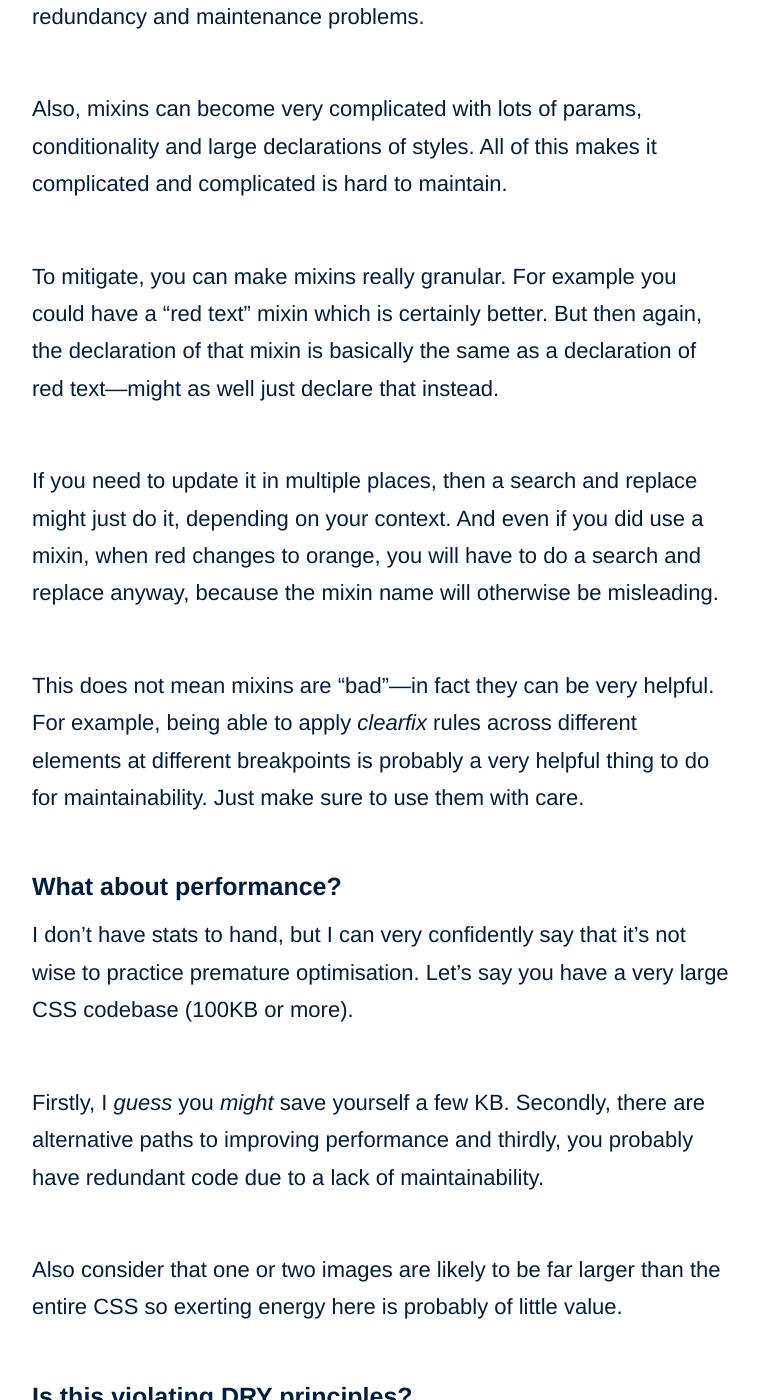
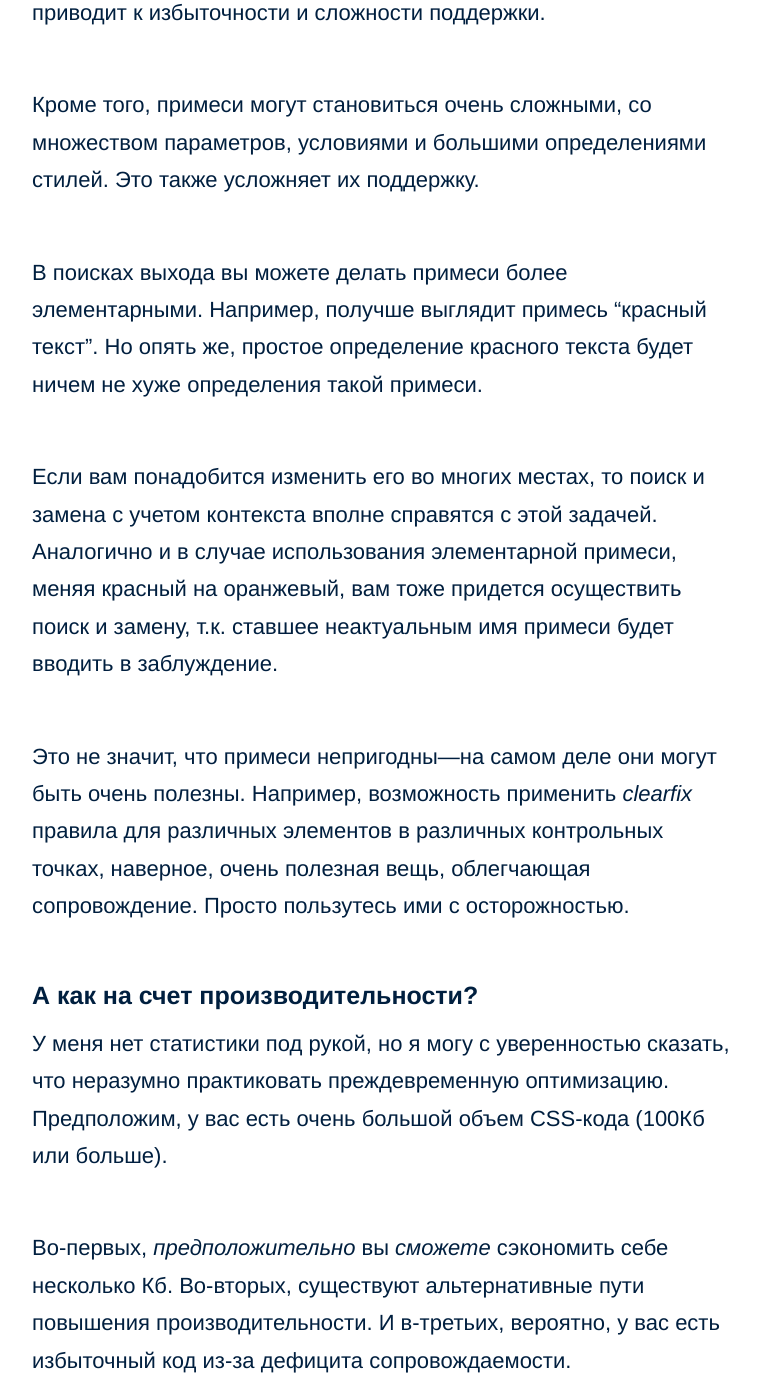
Before and after one commit to termosa/maintainablecss.ru, a Jekyll site: the page built from _chapters/03-reuse.md, in a window 1280 px wide and 1400 px high, scrolled down 6624 px. Shown: the whole window, without its empty margins (258-1017 px from the left). Built offline with Jekyll 4.4.1, drawn with Linux system fonts in a browser that asks for light colours; some of the changed text lies outside the part shown.

Commit message:
Chapter 3

```diff
--- a/_chapters/03-reuse.md
+++ b/_chapters/03-reuse.md
@@ -3,45 +3,45 @@ layout: chapter
 title: Повторное использование
 section: Background
 permalink: /chapters/reuse/
-description: Почему отказ от повторного использования и приемлемость повторений делает работу с CSS проще.
+description: Почему отказ от повторного использования и принятие повторений делает работу с CSS проще.
 ---
 
 **Summary:** Не пытайтесь повторно использовать стили. Воспользуйтесь duplication-first подходом.
 
-> &ldquo;Принцип DRY часто неверно понимается как отказ от повторения одного и того же дважды [...]. Это непрактично и обычно конрпродуктивно. Это может привести к вынужденным абстракциям, к замудренному и насыщенному конструкциями коду.&ldquo;
+> &ldquo;Принцип DRY часто неверно понимается как отказ от повторения одного и того же дважды [...]. Это непрактично и обычно контрпродуктивно. Это может привести к вынужденным абстракциям, к заумному и чрезмерно запроектированному коду.&ldquo;
 <br>&mdash; <cite>Harry Roberts, CSS Wizardy</cite>
 
-Поймите правильно,&mdash;MaintainableCSS включает различные подходы для повторного использования, о которых речь пойдет позже. Проблемой же является повторное использование элементов, заключенных *внутри* фигурных скобок. И вот почему:
+Поймите правильно, MaintainableCSS включает различные подходы для повторного использования, о которых речь пойдет позже. Проблемой же является повторное использование элементов, заключенных *внутри* фигурных скобок. И вот почему:
 
-## Поскольку изменение стилей основывается на контрольных точках.
+## Поскольку изменение стилей опирается на контрольные точки.
 
-Создание адаптивных сайтов подразумевает задание стилей элемементов в зависимости от размера экрана. Предположим, нам нужно создать такую таблицу из двух колонок, чтобы:
+Мы создаем адаптивные сайты, меняя стили элемементов в зависимости от размера экрана. Предположим, нам нужна такая таблица из двух колонок, чтобы:
 
 -  свойство padding составляло 50px и 20px на больших и малых экранах соответственно.
 - размер шрифта составлял 3em и 2em на больших и малых экранах соответственно.
-- на малых экранах колонки располагались одна под другой. Заметим, что понятие колонка здесь становится довольно условным.
+- на малых экранах колонки располагались одна под другой. Заметим, что понятие колонка в этом случае становится довольно условным.
 
-Отталкиваясь от этого, как бы вы воспользовались следующими элементарными именами классов: `.grid`, `.col`, `.pd50`, `.pd20`, `.fs2` and `fs3`, - чтобы удовлетворить требованиям задания?
+Исходя из этого, как бы вы воспользовались следующими элементарными именами классов: `.grid`, `.col`, `.pd50`, `.pd20`, `.fs2` and `fs3`, - чтобы удовлетворить требованиям задания?
 
 	<div class="grid">
 	  <div class="col pd50 pd20 fs3 fs2">Column 1</div>
 	  <div class="col pd50 pd20 fs3 fs2">Column 2</div>
 	</div>
 
-Как видите, это просто не будет работать. Вам теперь понадобятся такие странные имена классов, как `fs3large`. И это только вершина айсберга, когда дело доходит до проблем реализации.
+Как видите, это просто не будет работать. Теперь вам понадобятся такие странные имена классов, как `fs3large`. И это только вершина айсберга, когда дело доходит до реализации.
 
-В качестве альтернативы, рассмотрим следующую семантическую разметку, которая не пытается использовать стили повторно:
+В качестве альтернативы рассмотрим следующую семантическую разметку, где мы не пытаемся использовать стили повторно:
 
 	<div class="someModule">
 	  <div class="someModule-someComponent"></div>
 	  <div class="someModule-someOtherComponent"></div>
 	</div>
 
-Благодаря чему, реализация стилей, описанных ранее, является теперь простой задачей, требующей всего шесть CSS-деклараций, три из которых содержатся в медиа-запросах.
+Благодаря чему, реализация стилей, описанных ранее, становится простой задачей, требующей всего шесть CSS-деклараций, три из которых будут находиться в медиа-запросах.
 
 ## Поскольку изменение стилей зависит от состояния.
 
-Как бы вы сделали, чтобы класс `<a class="padding-left-20 red" href="#"></a>` имел padding 18px, тонкую границу и текст более темного оттенка на сером фоне, когда его состояние меняется на hovered, focused или active? `:hover`,`:focus`, `:active` и прочее?
+Как бы вы сделали, чтобы элемент `<a class="padding-left-20 red" href="#"></a>` при смене состояния на hovered, focused или active имел уже padding 18px, тонкую границу и текст более темного оттенка на сером фоне? `:hover`,`:focus`, `:active` и прочее?
 
 Если коротко, то никак. Не создавайте себе проблемы.
 
@@ -51,27 +51,27 @@ description: Почему отказ от повторного использо
 
 ## Поскольку не стоит возиться с детализированными стилями.
 
-Если вы собираетесь использовать `<div class="red">`, можно также сделать `<div style="color: red">`, что уж точно будет более понятным вариантом. Но мы не хотим это делать, чтобы не смешивать понятия.
+Если вы собираетесь использовать `<div class="red">`, то можно также сделать `<div style="color: red">`, и такой вариант будет даже более понятным. Но мы не хотим смешивать понятия.
 
-## Поскольку имена класса, связанные с отображением, порой довольно неопределенны.
+## Поскольку имена класса, продиктованные отображением, порой довольно неопределенны.
 
-Например, имя `red`. Означает ли оно цвет фона или тескта или градиента? Какой оттенок красного оно обозначает?
+Например, имя `red`. Это цвет фона или текста или градиента? Какой оттенок красного оно обозначает?
 
 ## Поскольку изменения "служебного" класса влияют на все случаи его применения.
 
-Звучит заманчиво, но на деле это не так. Вы столкнетесь с тем, что сделанные изменения проявятся не по месту предназначения. Возвращемся к исходному состоянию. Как вариант, вы начнете бояться прикасаться к этому классу общего пользования и создадите `.red2`. Так вы приходите к избыточному коду, поддерживать который, конечно, неприятно.
+Звучит заманчиво, но на деле это не так. Вы столкнетесь с тем, что сделанные изменения повлияют и на совсем другие участки кода. Задумайтесь о регрессионных ошибках. Как вариант, вы начнете бояться прикасаться к этому классу общего пользования и создадите `.red2`. Так возникает избыточный код, поддерживать который, конечно, неприятно.
 
 ## Поскольку несемантические имена классов усложняют поиск.
 
-Если элемент имеет классы, базирующиеся на том, как он выглядит, такие как `.red`, `.col-lg-4` и `.large`, тогда такие классы будут встречаться по всему коду. Результаты поиска для "red" будут многочисленны и разбросаны по шаблонам HTML, что усложняет поиск интересующего элемента.
+Если для элемента определены классы, продиктованные внешним видом, такие как `.red`, `.col-lg-4` и `.large`, тогда такие классы будут встречаться по всему коду. Результаты поиска для "red" будут многочисленны и разбросаны по разным шаблонам HTML, что усложняет поиск интересующего элемента.
 
-В случае семантических имен класса поиск должен выдать единственный результат. А если результатов больше одного, тогда это сигнализирует о проблеме, требующей внимания.
+В случае семантических имен классов поиск должен выдать единственный результат. А если результатов несколько, то это свидетельствует о проблеме, требующей внимания.
 
-Примечание: если у вас есть повторяющийся *component* внутри модуля, тогда поиск может дать несколько результатов в пределах одного файла. То есть, модуль, как правило, живет в одном шаблоне.
+Примечание: если у вас есть повторяющийся *component* внутри модуля, тогда поиск может дать несколько результатов в пределах одного файла. Модуль, как правило, ограничен одим шаблоном.
 
 ## Поскольку повторное использование вызывает увеличение объема кода.
 
-Попытавшись повторно использовать каждое отдельное *правило*, вы прийдете к таким классами, как `red`, `clearfix`, `pull-left`, `grid`, что приведет к раздуванию HTML-кода:
+Попытки повторно использовать каждое отдельное *правило* порождают такие классы, как `red`, `clearfix`, `pull-left`, `grid`, что приводит к раздуванию HTML-кода:
 
 	<div class="clearfix pull-left red etc">
 
@@ -95,34 +95,35 @@ description: Почему отказ от повторного использо
 		color: red;
 	}
 
-Однако помните, что при изменении любого селектора, даже незначительном, его прийдется вынести из общего списка и определить отдельно. Нужно быть осторожным в подобной ситуации. Сделайте это для удобства, а не производительности. Можете не соглашаться.
+Однако помните, что при изменении любого селектора, даже незначительном, его прийдется вынести из общего списка и определить отдельно. Нужно быть осторожным в подобной ситуации. Сделайте это из соображений удобства, а не производительности. Хотя это дело вкуса.
 
 ## А как быть с примесями?
 
-CSS preprocessors allow you to create mixins which can be really helpful because they provide the best of both worlds but they should be designed with caution.
+CSS-препроцессоры позволяют создавать примеси, которые могут быть весьма полезны, т.к. дают возможность использовать лучшее из двух миров. Но создавать их нужно осмотрительно.
 
-You have to be very careful to update a mixin because it propagates in all instances just like utility classes. It can be problematic to edit and instead you create new mixins that are slightly different causing redundancy and maintenance problems.
+Вносить изменения в примеси нужно с большой осторожностью, т.к. они распространяются по всем экземплярам так же, как и вспомогательные классы. Трудности в редактировании примесей могут подтолкнуть вас к созданию новых, слегка измененных, что приводит к избыточности и сложности поддержки.
 
-Also, mixins can become very complicated with lots of params, conditionality and large declarations of styles. All of this makes it complicated and complicated is hard to maintain.
+Кроме того, примеси могут становиться очень сложными, со множеством параметров, условиями и большими определениями стилей. Это также усложняет их поддержку.
 
-To mitigate, you can make mixins really granular. For example you could have a "red text" mixin which is certainly better. But then again, the declaration of that mixin is basically the same as a declaration of red text&mdash;might as well just declare that instead.
+В поисках выхода вы можете делать примеси более элементарными.
+Например, получше выглядит примесь "красный текст". Но опять же, простое определение красного текста будет ничем не хуже определения такой примеси.
 
-If you need to update it in multiple places, then a search and replace might just do it, depending on your context. And even if you did use a mixin, when red changes to orange, you will have to do a search and replace anyway, because the mixin name will otherwise be misleading.
+Если вам понадобится изменить его во многих местах, то поиск и замена с учетом контекста вполне справятся с этой задачей. Аналогично и в случае использования элементарной примеси, меняя красный на оранжевый, вам тоже придется осуществить поиск и замену, т.к. ставшее неактуальным имя примеси будет вводить в заблуждение.
 
-This does not mean mixins are "bad"&mdash;in fact they can be very helpful. For example, being able to apply *clearfix* rules across different elements at different breakpoints is probably a very helpful thing to do for maintainability. Just make sure to use them with care.
+Это не значит, что примеси непригодны&mdash;на самом деле они могут быть очень полезны. Например, возможность применить *clearfix* правила для различных элементов в различных контрольных точках, наверное, очень полезная вещь, облегчающая сопровождение. Просто пользутесь ими с осторожностью.
 
-## What about performance?
+## А как на счет производительности?
 
-I don't have stats to hand, but I can very confidently say that it's not wise to practice premature optimisation. Let's say you have a very large CSS codebase (100KB or more).
+У меня нет статистики под рукой, но я могу с уверенноcтью сказать, что неразумно практиковать преждевременную оптимизацию. Предположим, у вас есть очень большой объем CSS-кода (100Кб или больше).
 
-Firstly, I *guess* you *might* save yourself a few KB. Secondly, there are alternative paths to improving performance and thirdly, you probably have redundant code due to a lack of maintainability.
+Во-первых, *предположительно* вы *сможете* сэкономить себе несколько Кб. Во-вторых, существуют альтернативные пути  повышения производительности. И в-третьих, вероятно, у вас есть избыточный код из-за дефицита сопровождаемости.
 
-Also consider that one or two images are likely to be far larger than the entire CSS so exerting energy here is probably of little value.
+Также учтите, что размер одной-двух картинок, вероятно, будет намного больше, чем весь CSS. Так что приложенные здесь усилия, скорее всего, не окупятся.
 
-## Is this violating DRY principles?
+## Является ли это нарушением принципов DRY?
 
-Attempting to reuse `float: left` as an example, is akin to trying to reuse variable names in different Javascript objects. It's simply not in violation of DRY.
+Попытка повторного использования `float: left`, например, сродни повторному использованию имени переменной в различных объектах Javascript. Это вовсе не противоречит DRY.
 
-## Final thoughts on reuse
+## В заключение
 
-Reuse and DRY are such important principles in software engineering but when it comes to CSS, striving to reuse too much ironically makes maintainance *harder*. However, there are times when reuse and abstraction makes sense which is discussed in later chapters.
+Повторное использование и DRY - это важные принципы разработки программного обеспечения, но в случае с CSS стремление широко применять повторное использование, как ни странно, *ухудшает* сопровождаемость. Тем не менее, иногда повторное использование и абстракции имеют смысл, вернемся к этому в последующих главах.
```
Also changed, not shown: other parts of _chapters/03-reuse.md (+1 -1 lines).
